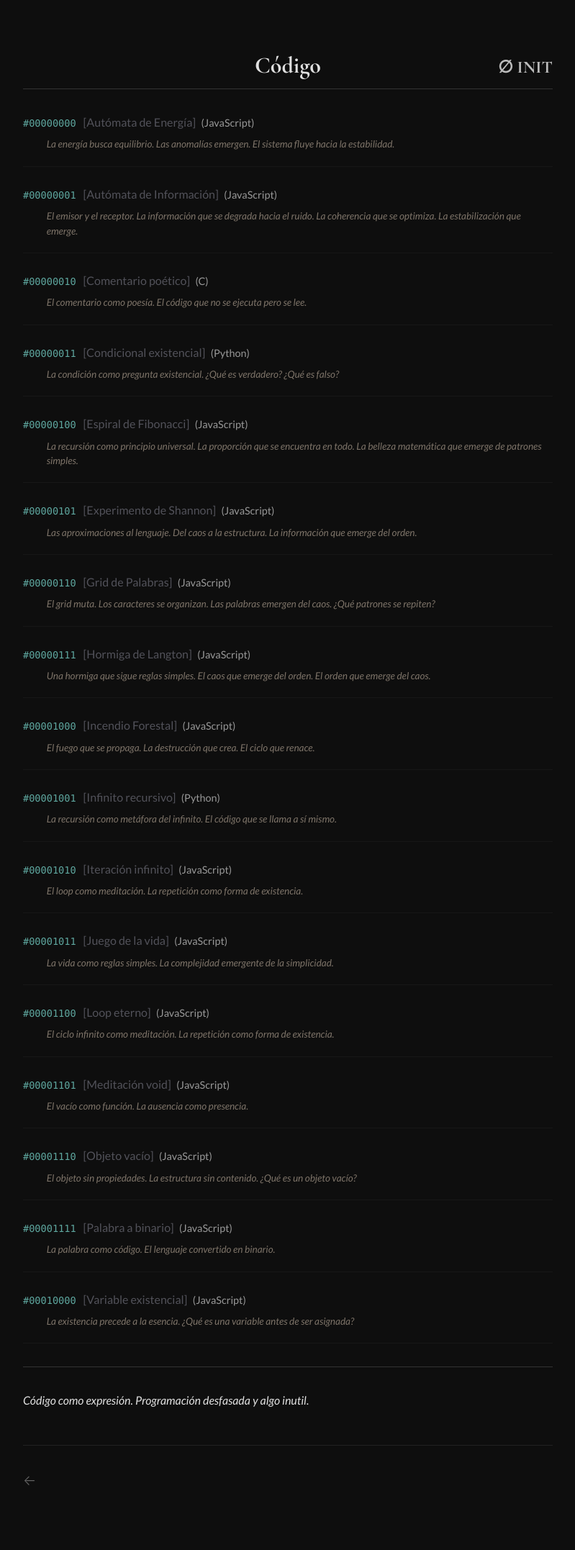
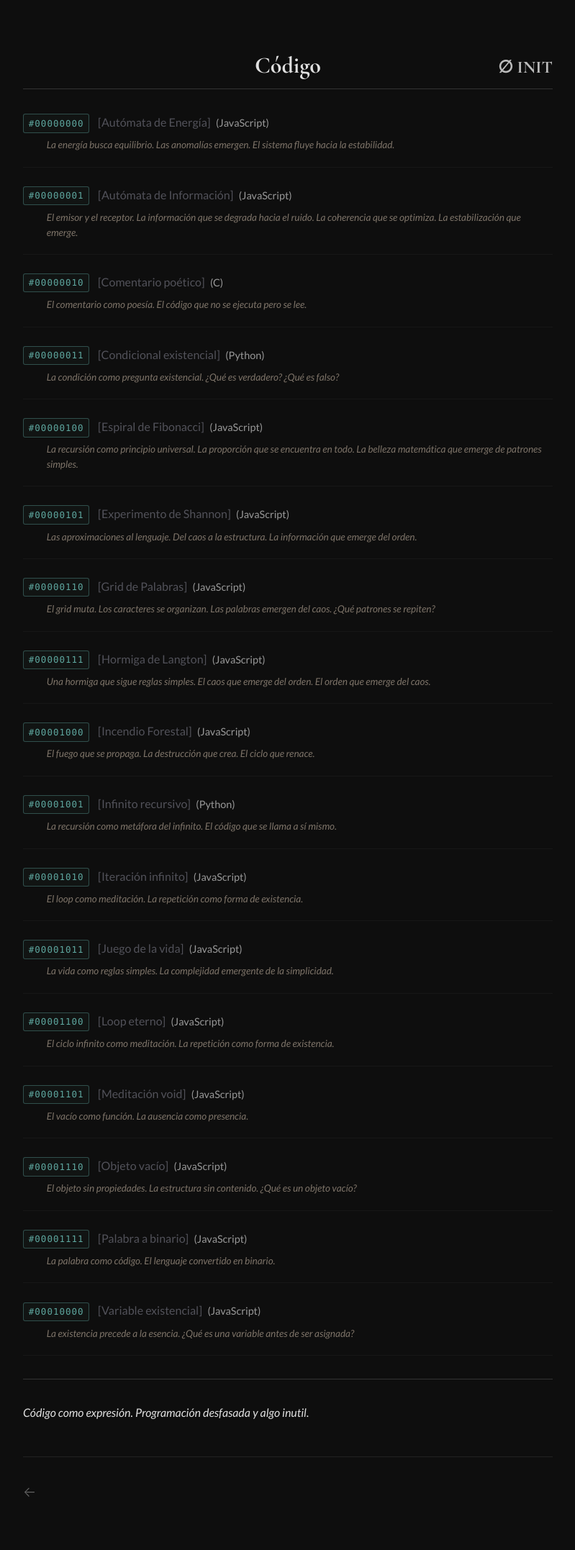
Before and after one commit to hugomoraga/kndl000, a Jekyll site: the page built from codigo/index.md, in a window 1280 px wide. Shown: the whole page at 72% size, without its empty margins (240-1039 px from the left). Built offline with Jekyll 4.4.1, drawn with Linux system fonts in a browser that asks for light colours.

Commit message:
∴ hermes: design — codigo binary sigil framed as an identity badge
∴ Hermes
- assets/css/style.css: .codigo-list__binary given a thin border,
  subtle background, padding, and slight border-radius. Now reads as
  a 'binary badge' instead of a colored word.

The teal #5fa8a0 ties to the rest of the site (it was already the
binary color, plus the CÓDIGO kind color in the lab-feed). The framed
badge form is consistent with how the rest of the site treats
identity-marker glyphs: the ∴ sigil in vestigios is also surrounded
by metadata, not isolated.

Net: the binary is now visually distinct from the title without
overpowering it. The badge form signals 'this is a label' rather
than 'this is text'.

```diff
--- a/assets/css/style.css
+++ b/assets/css/style.css
@@ -1216,10 +1216,18 @@ main {
 }
 
 .codigo-list__binary {
+  display: inline-block;
   color: #5fa8a0;
   font-family: var(--font-mono);
-  font-size: 0.85em;
-  margin-right: 0.5em;
+  font-size: 0.78em;
+  letter-spacing: 0.08em;
+  padding: 0.1em 0.55em 0.15em;
+  margin-right: 0.7em;
+  border: 1px solid rgba(95, 168, 160, 0.4);
+  border-radius: 3px;
+  background: rgba(95, 168, 160, 0.04);
+  font-weight: 500;
+  vertical-align: 0.05em;
 }
 
 .codigo-list__title {
```
